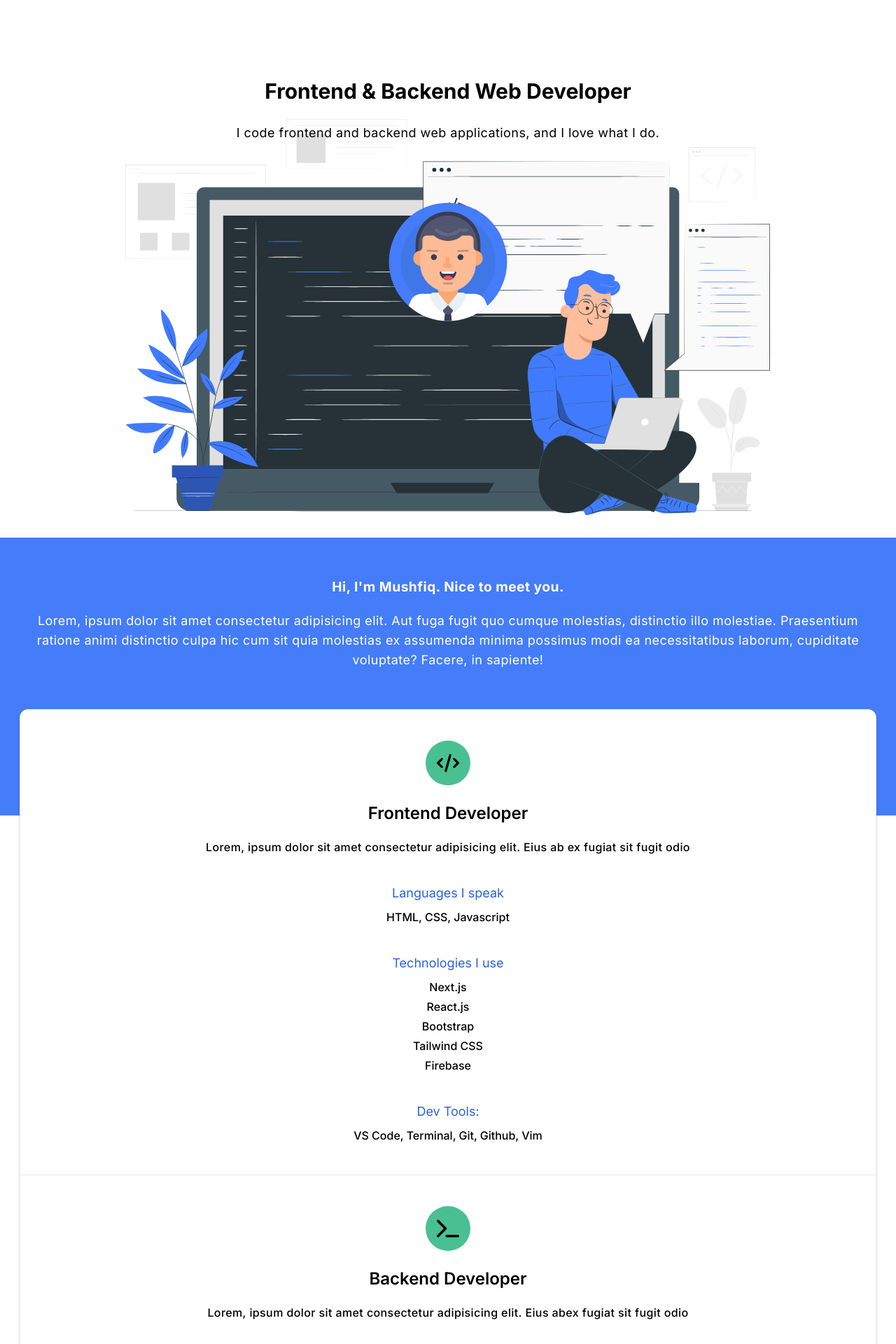
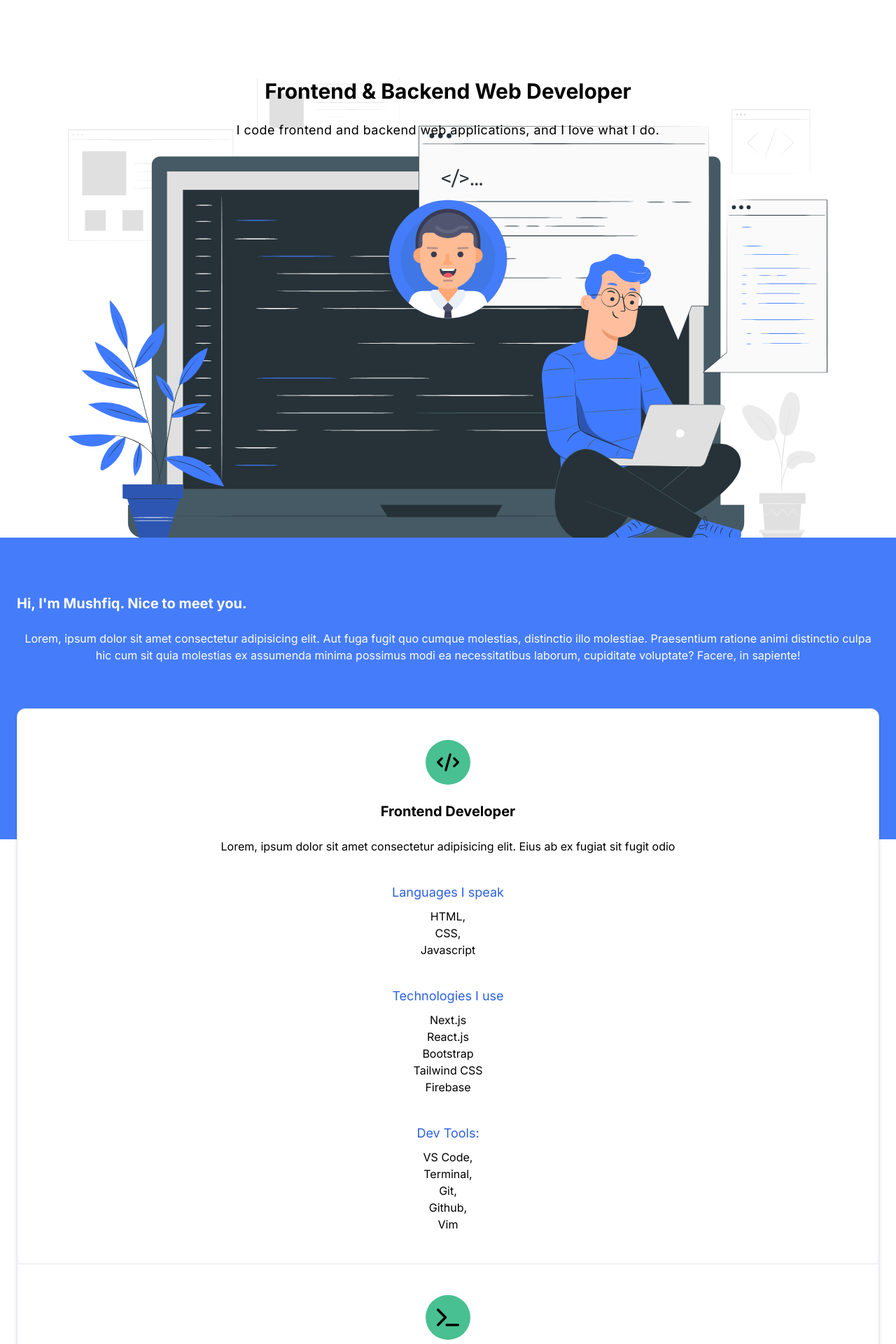
Before and after one commit to mushfiqRabbi/my-portfolio, a Next.js app: page / in a window 1280 px wide. Shown: the top 1920 px of the page at 70% size. Built offline with nearby package versions, Linux system fonts and the light colour scheme.

Commit message:
restructure

```diff
--- /dev/null
+++ b/components/BodyText.js
@@ -0,0 +1,3 @@
+export default function BodyText({ children }) {
+  return <div className="tracking wide text-center">{children}</div>;
+}
--- /dev/null
+++ b/components/Contact.js
@@ -0,0 +1,13 @@
+import Heading from "./Heading";
+
+export default function Contact() {
+  return (
+    <section className="mt-20 px-6">
+      <header>
+        <h2 className="">
+          <Heading>Get in touch</Heading>
+        </h2>
+      </header>
+    </section>
+  );
+}
--- /dev/null
+++ b/components/Heading.js
@@ -0,0 +1,3 @@
+export default function Heading({ children }) {
+  return <div className="text-xl font-bold text-center">{children}</div>;
+}
--- a/components/IntroSection.js
+++ b/components/IntroSection.js
@@ -1,18 +1,23 @@
+import Heading from "./Heading";
+import BodyText from "./BodyText";
+
 export default function IntroSection() {
   return (
-    <section className="bg-[#457cfa] text-white pt-14 text-center px-7">
+    <section className="bg-[#457cfa] text-white px-6">
       <header>
-        <h2 className="font-bold text-[1.2rem] tracking-wide">
-          Hi, I'm Mushfiq. Nice to meet you.
+        <h2 className="mt-20 inline-block">
+          <Heading>Hi, I'm Mushfiq. Nice to meet you.</Heading>
         </h2>
       </header>
       <article>
-        <p className="text-lg  mt-5 tracking-wide">
-          Lorem, ipsum dolor sit amet consectetur adipisicing elit. Aut fuga
-          fugit quo cumque molestias, distinctio illo molestiae. Praesentium
-          ratione animi distinctio culpa hic cum sit quia molestias ex assumenda
-          minima possimus modi ea necessitatibus laborum, cupiditate voluptate?
-          Facere, in sapiente!
+        <p className="mt-6">
+          <BodyText>
+            Lorem, ipsum dolor sit amet consectetur adipisicing elit. Aut fuga
+            fugit quo cumque molestias, distinctio illo molestiae. Praesentium
+            ratione animi distinctio culpa hic cum sit quia molestias ex
+            assumenda minima possimus modi ea necessitatibus laborum, cupiditate
+            voluptate? Facere, in sapiente!
+          </BodyText>
         </p>
       </article>
     </section>
--- a/components/LandingSection.js
+++ b/components/LandingSection.js
@@ -2,12 +2,12 @@ import Image from "next/image";
 
 export default function LandingSection() {
   return (
-    <section className="pt-28 px-8 h-[96vh] bg-[url('/landing-bg.svg')] bg-no-repeat bg-origin-content bg-[center_bottom_-19px]">
+    <section className="mt-28 px-6 h-[82vh] bg-[url('/landing-bg.svg')] bg-no-repeat bg-origin-content bg-bottom">
       <header>
         <h1 className="font-bold text-3xl text-center">
           Frontend & Backend Web Developer
         </h1>
-        <p className="text-center text-lg mt-7 tracking-wide">
+        <p className="text-center text-lg mt-6 tracking-wide">
           I code frontend and backend web applications, and I love what I do.
         </p>
       </header>
--- a/components/SkillCard.js
+++ b/components/SkillCard.js
@@ -1,5 +1,7 @@
 import { faCode, faTerminal } from "@fortawesome/free-solid-svg-icons";
 import { FontAwesomeIcon } from "@fortawesome/react-fontawesome";
+import Heading from "./Heading";
+import BodyText from "./BodyText";
 
 export default function SkillCard({
   data: { icon, headerText, bodyText, langList, techList, devTools },
@@ -7,22 +9,27 @@ export default function SkillCard({
 }) {
   return (
     <article
-      className={`flex flex-col items-center text-center py-11 px-6 ${
+      className={`flex flex-col items-center py-11 px-6 ${
         !last && "border-b"
       } `}
     >
-      <header>
+      <header className="text-center">
         <FontAwesomeIcon
           icon={icon === "frontend" ? faCode : faTerminal}
           className="bg-[#48c092] rounded-full h-8 w-8 p-4"
         />
-        <h2 className="font-semibold text-2xl mt-5">{headerText}</h2>
+        <h2 className="mt-5">
+          <Heading>{headerText}</Heading>
+        </h2>
       </header>
-      <p className="mt-5 text-base font-medium tracking-wide">{bodyText}</p>
+      <p className="mt-6">
+        <BodyText>{bodyText}</BodyText>
+      </p>
       <h3 className="mt-10 font-normal text-lg text-[#2b61e0]">
         Languages I speak
       </h3>
-      <ul className="flex flex-wrap justify-center mt-2 font-medium gap-1">
+      <ul className="flex flex-wrap justify-center mt-2 gap-1">
+        <BodyText>
           {langList.map((lang, index) => {
             return (
               <li key={index}>{`${lang}${
@@ -30,17 +37,21 @@ export default function SkillCard({
               }`}</li>
             );
           })}
+        </BodyText>
       </ul>
       <h3 className="mt-10 font-normal text-lg text-[#2b61e0]">
         Technologies I use
       </h3>
-      <ul className=" flex flex-col mt-2 font-medium gap-1">
+      <ul className=" flex flex-col mt-2 gap-1">
+        <BodyText>
           {techList.map((tech, index) => {
             return <li key={index}>{`${tech}`}</li>;
           })}
+        </BodyText>
       </ul>
       <h3 className="mt-10 font-normal text-lg text-[#2b61e0]">Dev Tools:</h3>
-      <ul className=" flex flex-wrap justify-center mt-2 font-medium gap-1">
+      <ul className=" flex flex-wrap justify-center mt-2 gap-1">
+        <BodyText>
           {devTools.map((dt, index) => {
             return (
               <li key={index}>{`${dt}${
@@ -48,6 +59,7 @@ export default function SkillCard({
               }`}</li>
             );
           })}
+        </BodyText>
       </ul>
     </article>
   );
--- a/components/SkillsSection.js
+++ b/components/SkillsSection.js
@@ -3,7 +3,7 @@ import SkillCards from "./SkillCards";
 export default function SkillsSection() {
   return (
     <section
-      className="px-7 bg-gradient-to-b from-[#457cfa] from-15% to-white to-15% pt-14"
+      className="px-6 bg-gradient-to-b from-[#457cfa] from-15% to-white to-15% pt-16"
       id="skills"
     >
       <SkillCards />
--- /dev/null
+++ b/components/WorksSection.js
@@ -0,0 +1,20 @@
+import Heading from "./Heading";
+import BodyText from "./BodyText";
+
+export default function WorksSection() {
+  return (
+    <section className="mt-20 px-6">
+      <header>
+        <h2 className="font-bold">
+          <Heading>My Recent Work</Heading>
+        </h2>
+        <p className="mt-6">
+          <BodyText>
+            Lorem ipsum dolor sit amet consectetur adipisicing elit. Rerum,
+            consequatur deserunt recusandae saepe fuga velit.
+          </BodyText>
+        </p>
+      </header>
+    </section>
+  );
+}
--- a/pages/index.js
+++ b/pages/index.js
@@ -1,6 +1,8 @@
 import LandingSection from "@/components/LandingSection";
 import IntroSection from "@/components/IntroSection";
 import SkillsSection from "@/components/SkillsSection";
+import WorksSection from "@/components/WorksSection";
+import Contact from "@/components/Contact";
 
 export default function index() {
   return (
@@ -8,6 +10,8 @@ export default function index() {
       <LandingSection />
       <IntroSection />
       <SkillsSection />
+      <WorksSection />
+      <Contact />
     </>
   );
 }
```
Also changed, not shown: public/landing-bg.svg. Lines whose indentation alone changed are shown as unchanged.
